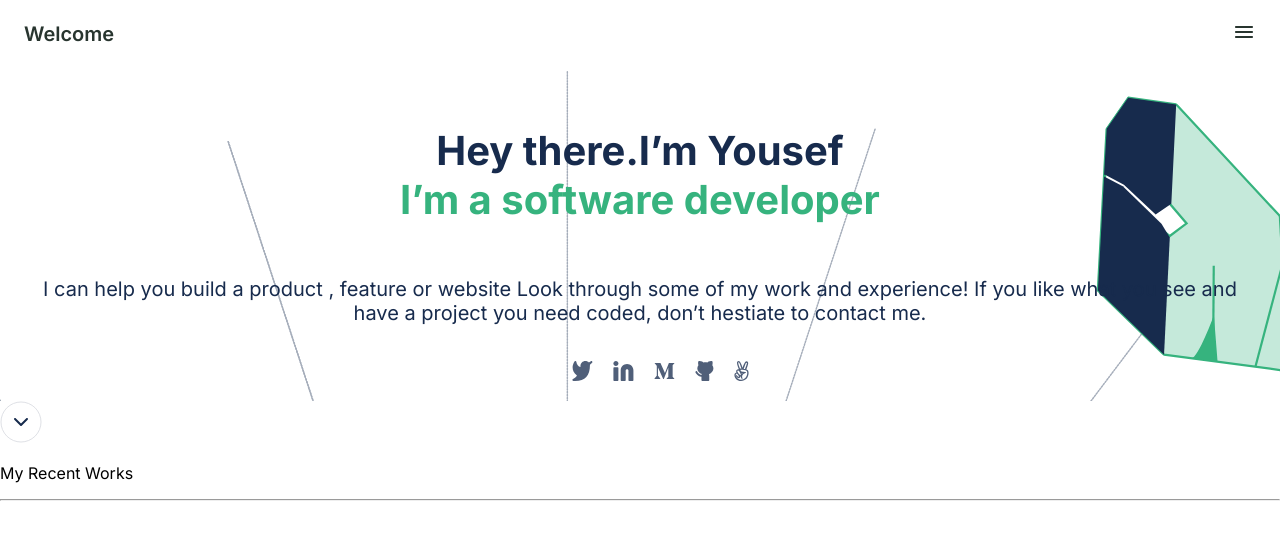
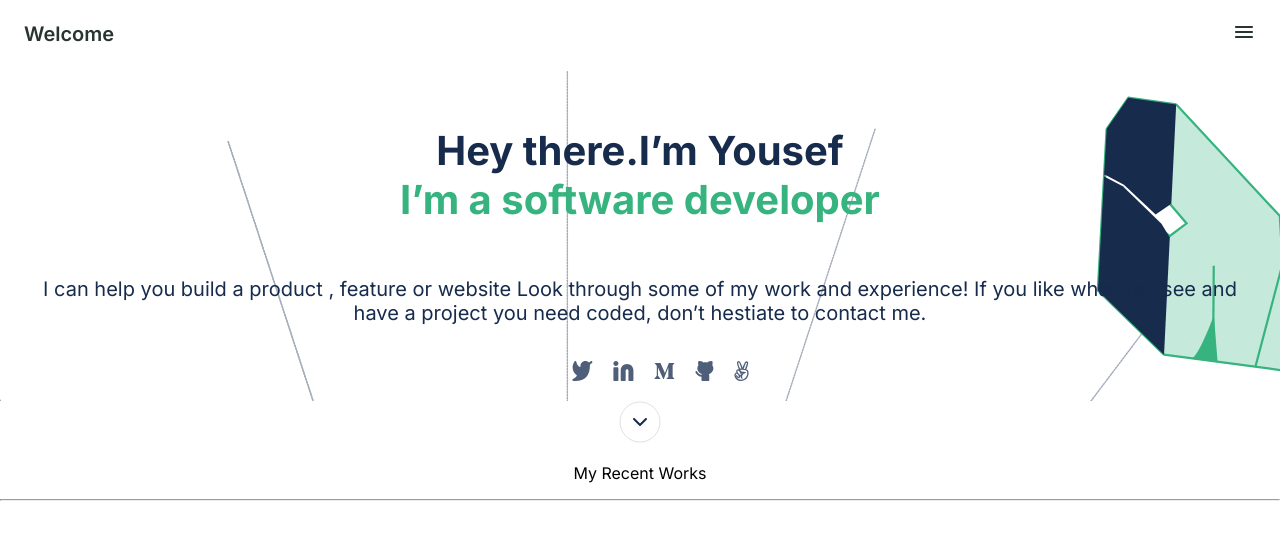
Before and after one commit to yosefHesham/porftolio, a website: page index.html in a window 1280 px wide. Drawn offline with Linux system fonts and the light colour scheme.

Commit message:
center-work-header

```diff
--- a/style.css
+++ b/style.css
@@ -58,3 +58,8 @@ body {
   align-items: center;
   column-gap: 20px;
 }
+
+.work-header {
+  margin: 0 auto;
+  text-align: center;
+}
```
